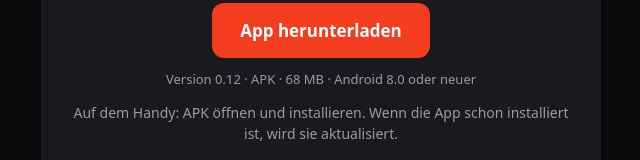
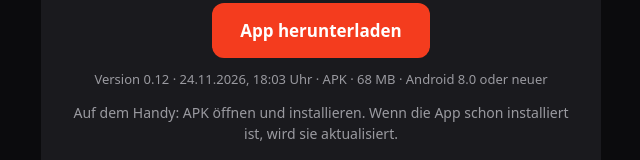
Before and after one commit to Sat-Timo82/nerdminer-app-download, a plain HTML site: page index.html in a window 1280 px wide. Shown: the part 207-367 px from the top of the page, without its empty margins (319-959 px from the left). Drawn offline with Linux system fonts and the light colour scheme.

Commit message:
Download-Seite: Datum und Uhrzeit bei Version 0.12
Co-Authored-By: Claude Sonnet 5.5 <noreply@anthropic.com>

```diff
--- a/index.html
+++ b/index.html
@@ -23,7 +23,7 @@ p{color:var(--muted);line-height:1.5;}
   <p>Die App für Android: Bitcoin-Preis, Nachrichten, Meetups, Einkaufen mit Bitcoin und Pool-Daten.</p>
   <div class="card">
     <a class="btn" href="nerdminer-app-0.12.apk" download>App herunterladen</a>
-    <div class="meta">Version 0.12 · APK · 68 MB · Android 8.0 oder neuer</div>
+    <div class="meta">Version 0.12 · 24.11.2026, 18:03 Uhr · APK · 68 MB · Android 8.0 oder neuer</div>
     <p style="font-size:14px">Auf dem Handy: APK öffnen und installieren. Wenn die App schon installiert ist, wird sie aktualisiert.</p>
   </div>
 </main>
```
